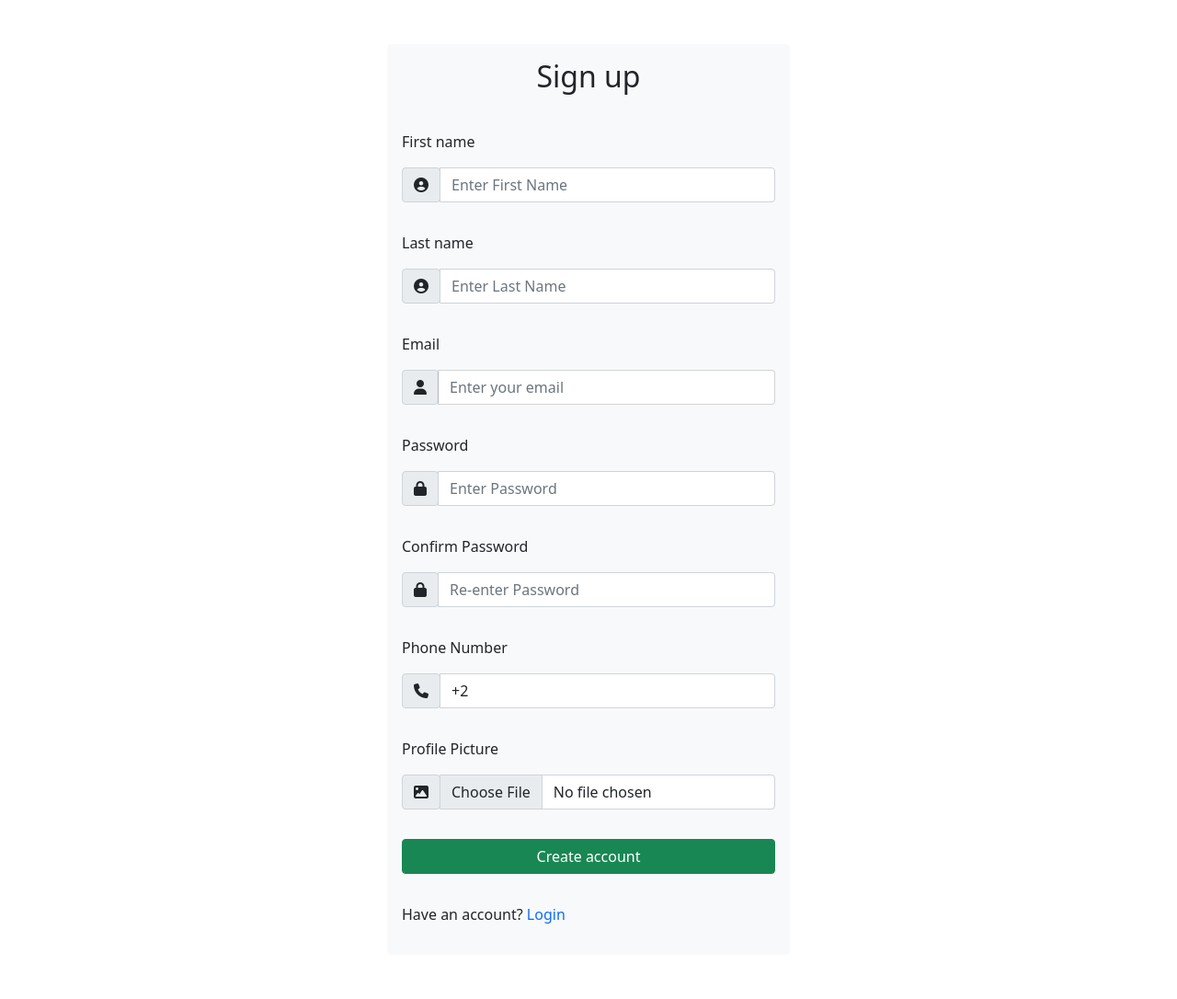
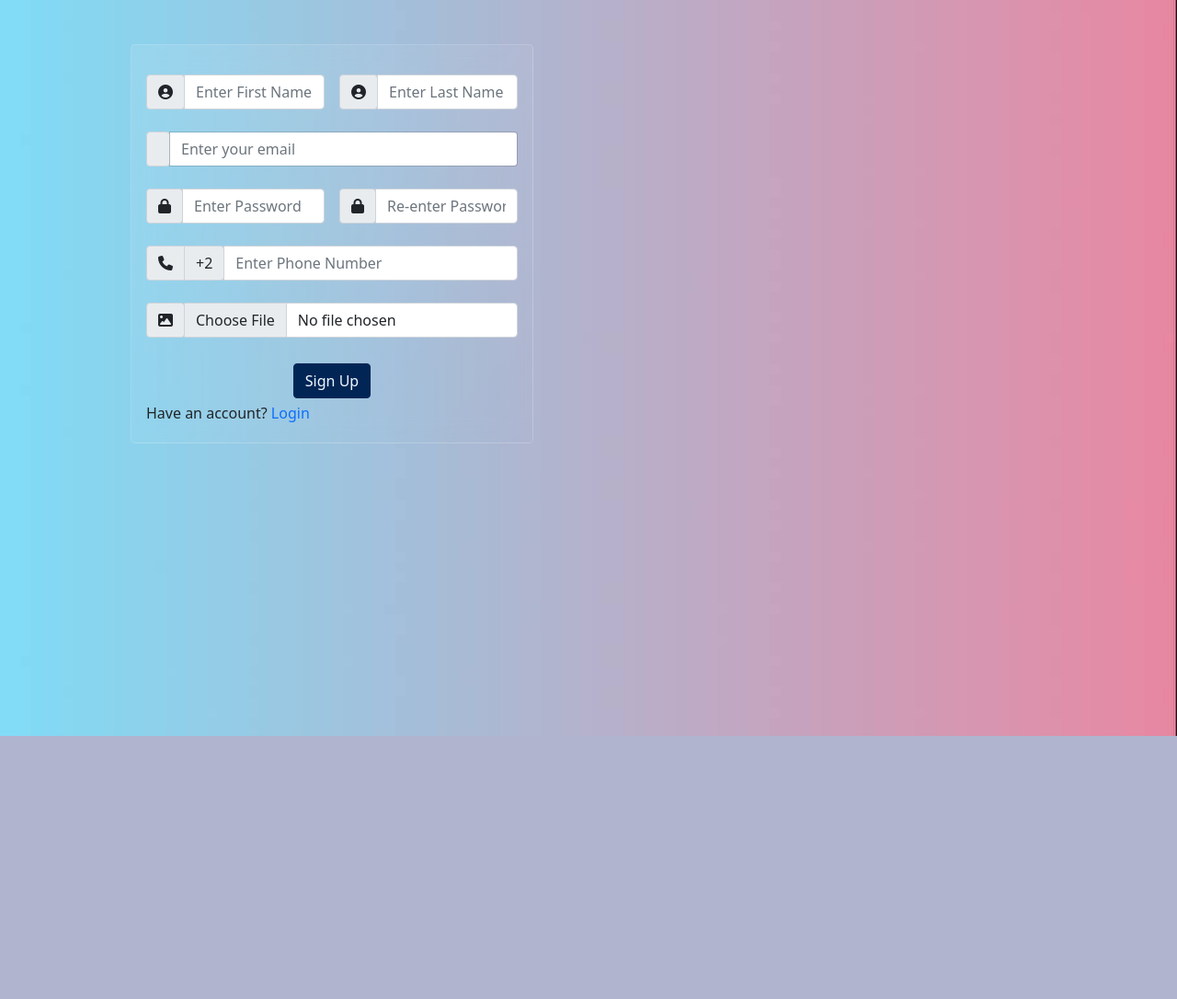
Before and after one commit to MohamedAbotalb/Crowd_Funding_System, a Django app: page /accounts/register/ in a window 1280 px wide. Shown: the whole page at 92% size. After the commit the page ends 800 px from the top, so only its background shows below. Run offline with Django 5.2, Linux system fonts and the light colour scheme.

Commit message:
styl registration forms(login)

```diff
--- a/apps/accounts/forms.py
+++ b/apps/accounts/forms.py
@@ -46,7 +46,6 @@ class RegistrationForm(UserCreationForm):
         "class": "form-control",
         "type": "text",
         "placeholder": "Enter Phone Number",
-        "value": "+2"
     }))
 
     profile_picture = forms.ImageField(widget=forms.FileInput(attrs={
--- a/apps/accounts/templates/registration/register.html
+++ b/apps/accounts/templates/registration/register.html
@@ -3,26 +3,60 @@
 {% load static %}
 
 {% block title %}{{ section.title }}{% endblock %}
+{% block styles %}
+<!-- <link rel="stylesheet" href="{% static 'accounts/css/signup.css' %}"> -->
+
+<style>
+    body{
+    background-image: url("{% static 'accounts/images/bg.jpg' %}");
+    background-repeat: no-repeat;
+    background-size: 100%;
+}
+.btnsign{
+    color: aliceblue;
+    background-color: #012555;
+    border-color: #012555;
+}
+.btnsign:hover{
+    color: aliceblue;
+    background-color:#e58ba5 ;
+    border-color: #e58ba5;
+}
+img{
+    width: 50px;
+    height: 50px;
+}
+.glass
+{
+    background: linear-gradient(135deg, rgba(255, 255, 255, 0.1), rgba(255, 255, 255, 0));  backdrop-filter: blur(12px);
+    border:1px solid rgba(255, 255, 255, 0.18);
+    -webkit-backdrop-filter: blur(10px);
+    border-radius: 20px;
+    box-shadow: 0 8px 32px 0 raba(0, 0, 0, 0.37)
+}
+</style>
+{% endblock %}
 
 {% block content %}
 <section>
-    <div class="hero-body">
+    <div >
         <div class="container">
-            <div class="row justify-content-center">
-                <div class="col-12 col-md-8 col-lg-6">
-                    <form action="." class="bg-light p-3 m-5 rounded-3" method="POST" enctype="multipart/form-data">
+            <div class="row">
+                <div class="col-12 col-md-8 col-lg-6 ">
+                    <form action="." class="p-3 m-5 rounded-3 glass" method="POST" enctype="multipart/form-data">
                         {% csrf_token %}
-
-                        <h1 class="text-center mb-4 fs-2">Sign up</h1>
-
+                        <!-- <h1 class="text-center mb-4 fs-2">Sign up</h1> -->
+                        <div class="text-center ">
+                        <!-- <img class=" mb-3"  src="{% static 'accounts/images/signup.png' %}" alt=""> -->
+                        </div>
                         {% if form.errors %}
                         <div class="alert alert-danger" role="alert">
                             <strong>Error:</strong> Please correct the errors below.
                         </div>
                         {% endif %}
-
-                        <div class="mb-3">
-                            <label class="form-label" for="username">First name</label>
+<div class="d-flex mt-3">
+                        <div class="mb-3 me-3">
+                            <!-- <label class="form-label" for="username">First name</label> -->
                             <div class="input-group has-validation">
                                 <span class="input-group-text">
                                     <i class="fas fa-user-circle"></i>
@@ -34,8 +68,8 @@
                             {% endfor %}
                         </div>
 
-                        <div class="mb-3">
-                            <label class="form-label" for="username">Last name</label>
+                        <div class="mb-4">
+                            <!-- <label class="form-label" for="username">Last name</label> -->
                             <div class="input-group has-validation">
                                 <span class="input-group-text">
                                     <i class="fas fa-user-circle"></i>
@@ -46,12 +80,12 @@
                             <div class="invalid-feedback d-block">{{ error }}</div>
                             {% endfor %}
                         </div>
-
-                        <div class="mb-3">
-                            <label class="form-label" for="username">Email</label>
+</div>
+                        <div class="mb-4">
+                            <!-- <label class="form-label" for="username">Email</label> -->
                             <div class="input-group has-validation">
                                 <span class="input-group-text">
-                                    <i class="fa fa-user"></i>
+                                    <i class="fa fa-envelop"></i>
                                 </span>
                                 {{ form.username }}
                             </div>
@@ -59,9 +93,9 @@
                             <div class="invalid-feedback d-block">{{ error }}</div>
                             {% endfor %}
                         </div>
-
-                        <div class="mb-3">
-                            <label class="form-label" for="password1">Password</label>
+<div class="d-flex ">
+                        <div class="mb-4 me-3">
+                            <!-- <label class="form-label" for="password1">Password</label> -->
                             <div class="input-group has-validation">
                                 <span class="input-group-text">
                                     <i class="fa fa-lock"></i>
@@ -73,8 +107,8 @@
                             {% endfor %}
                         </div>
 
-                        <div class="mb-3">
-                            <label class="form-label" for="password2">Confirm Password</label>
+                        <div class="mb-4">
+                            <!-- <label class="form-label" for="password2">Confirm Password</label> -->
                             <div class="input-group has-validation">
                                 <span class="input-group-text">
                                     <i class="fa fa-lock"></i>
@@ -85,13 +119,15 @@
                             <div class="invalid-feedback d-block">{{ error }}</div>
                             {% endfor %}
                         </div>
-
-                        <div class="mb-3">
-                            <label class="form-label" for="phone_number">Phone Number</label>
+</div>
+                        <div class="mb-4">
+                            <!-- <label class="form-label" for="phone_number">Phone Number</label> -->
                             <div class="input-group has-validation">
                                 <span class="input-group-text">
                                     <i class="fa fa-phone"></i>
                                 </span>
+                                <span class="input-group-text">
++2                                </span>
                                 {{ form.phone_number }}
                             </div>
                             {% for error in form.phone_number.errors %}
@@ -99,8 +135,8 @@
                             {% endfor %}
                         </div>
 
-                        <div class="mb-3">
-                            <label class="form-label" for="profile_picture">Profile Picture</label>
+                        <div class="mb-4">
+                            <!-- <label class="form-label" for="profile_picture">Profile Picture</label> -->
                             <div class="input-group has-validation">
                                 <span class="input-group-text">
                                     <i class="fa fa-image"></i>
@@ -112,20 +148,21 @@
                             {% endfor %}
                         </div>
 
-                        <div class="mb-3">
-                            <button class="btn w-100 my-3 btn-success" type="submit">Create account</button>
+                        <div class=" text-center">
+                            <button class="btn  my-1 btnsign " type="submit">Sign Up</button>
                         </div>
 
-                        <div class="mb-3">
+                        <div class="mb-1">
                             Have an account? <a class="text-decoration-none" href="{% url 'login_' %}">Login</a>
                         </div>
                     </form>
                 </div>
+
             </div>
         </div>
     </div>
 </section>
 
-<script src="{% static 'accounts/js/script.js' %}"></script>
+<!-- <script src="{% static 'accounts/js/script.js' %}"></script> -->
 
 {% endblock %}
```
Also changed, not shown: apps/accounts/static/accounts/css/signup.css (added, +12 -0 lines), apps/accounts/templates/registration/login.html (+38 -6 lines), apps/accounts/static/accounts/images/bg.jpg (added), apps/accounts/static/accounts/images/sign.jpg (added), apps/accounts/static/accounts/images/signup.png (added).
